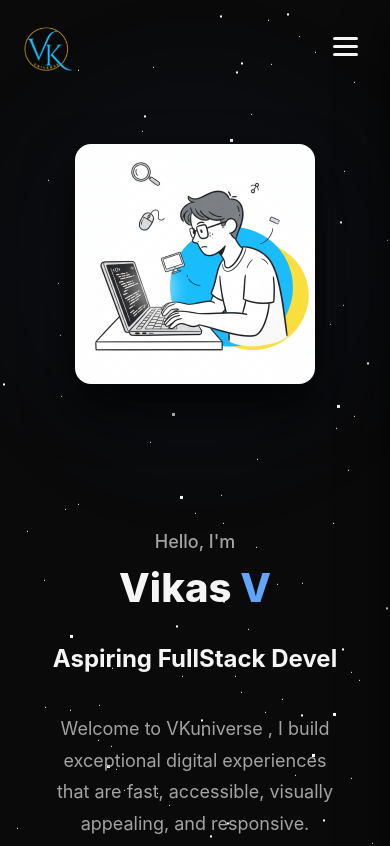
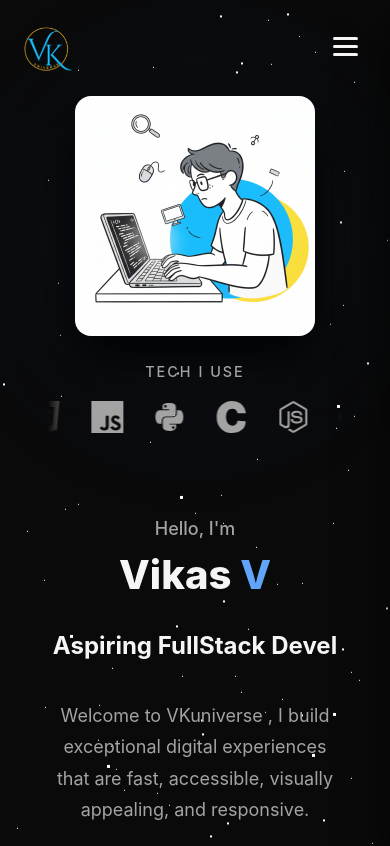
Before and after one commit to vikasvkori1290/VKuniverse, a React app in the folder frontend/: page / in a window 390 px wide. Shown: the top 846 px of the page. Built offline with nearby package versions, Linux system fonts and the light colour scheme; the HTML template or start-up script is replaced by a standard one.

Commit message:
tech marquee

```diff
--- a/frontend/src/components/Hero.jsx
+++ b/frontend/src/components/Hero.jsx
@@ -1,6 +1,7 @@
 import React from 'react';
 import { Link } from 'react-router-dom';
-import { FaGithub, FaLinkedin, FaTwitter, FaEnvelope } from 'react-icons/fa';
+import { FaGithub, FaLinkedin, FaTwitter, FaEnvelope, FaNodeJs, FaReact, FaPython } from 'react-icons/fa';
+import { SiExpress, SiTailwindcss, SiMongodb, SiHtml5, SiCss3, SiJavascript, SiC } from 'react-icons/si';
 import useTypingEffect from '../hooks/useTypingEffect';
 import styles from '../styles/components/Hero.module.css';
 
@@ -13,6 +14,19 @@ const Hero = () => {
     ];
 
     const { text: typingText, cursor } = useTypingEffect(titles, 80, 40, 2000);
+
+    const techIcons = [
+        { Icon: SiHtml5, name: "HTML" },
+        { Icon: SiCss3, name: "CSS" },
+        { Icon: SiJavascript, name: "JavaScript" },
+        { Icon: FaPython, name: "Python" },
+        { Icon: SiC, name: "C" },
+        { Icon: FaNodeJs, name: "Node.js" },
+        { Icon: SiExpress, name: "Express.js" },
+        { Icon: FaReact, name: "React" },
+        { Icon: SiTailwindcss, name: "Tailwind CSS" },
+        { Icon: SiMongodb, name: "MongoDB" },
+    ];
 
     return (
         <section className={styles.heroSection} id="about">
@@ -66,6 +80,20 @@ const Hero = () => {
                                 <img src="/my-photo.png" alt="Vikas V" className={styles.userPhoto} />
                             </div>
                         </div>
+
+                        <p className={styles.techLabel}>Tech I Use</p>
+
+                        {/* Tech Marquee */}
+                        <div className={styles.techMarquee}>
+                            <div className={styles.marqueeTrack}>
+                                {techIcons.concat(techIcons).map((tech, index) => (
+                                    <div key={index} className={styles.techIconItem}>
+                                        <tech.Icon />
+                                    </div>
+                                ))}
+                            </div>
+                        </div>
+
                         <div className={`${styles.blob} ${styles.blob1}`}></div>
                     </div>
                 </div>
--- a/frontend/src/styles/components/Hero.module.css
+++ b/frontend/src/styles/components/Hero.module.css
@@ -13,11 +13,14 @@
     display: grid;
     grid-template-columns: 1fr 1fr;
     gap: var(--spacing-4xl);
-    align-items: center;
+    align-items: flex-start;
+    /* Aligns items to the top */
     position: relative;
     z-index: 1;
     width: 100%;
     padding: 0 var(--spacing-3xl);
+    padding-top: var(--spacing-4xl);
+    /* Ensure some top padding */
 }
 
 .heroContent {
@@ -127,10 +130,16 @@
 .heroVisual {
     position: relative;
     display: flex;
+    flex-direction: column;
     align-items: center;
-    justify-content: center;
-    height: 500px;
+    /* Center horizontally in its column */
+    justify-content: flex-start;
+    /* Align to top */
+    /* Remove fixed height so it hugs content, or reduce it */
+    height: auto;
     perspective: 1000px;
+    margin-top: var(--spacing-xl);
+    /* Add a bit of space to align exactly with text baseline if needed, or 0 */
 }
 
 .visualPlaceholder {
@@ -210,11 +219,85 @@
     transform: translate(-50%, -50%);
 }
 
+/* Old Split Media Queries Removed - Consolidated Below */
+
+/* Reduced Motion */
+@media (prefers-reduced-motion: reduce) {
+    .visualPlaceholder {
+        transition: none;
+    }
+
+    .heroVisual:hover .visualPlaceholder {
+        transform: none;
+    }
+}
+
+
+
+
+.techLabel {
+    color: var(--text-secondary);
+    font-size: 0.9rem;
+    font-weight: 500;
+    text-transform: uppercase;
+    letter-spacing: 2px;
+    margin-top: 30px;
+    margin-bottom: 20px;
+    z-index: 2;
+}
+
+/* Tech Marquee */
+.techMarquee {
+    position: absolute;
+    bottom: -40px;
+    /* Increased gap as requested (~2cm) */
+    left: 50%;
+    transform: translateX(-50%);
+    width: 400px;
+    /* Adjust width as needed (~40% desktop) */
+    overflow: hidden;
+    mask-image: linear-gradient(to right, transparent, black 10%, black 90%, transparent);
+    -webkit-mask-image: linear-gradient(to right, transparent, black 10%, black 90%, transparent);
+    z-index: 2;
+    padding: 10px 0;
+    /* margin-top: -100px; */
+}
+
+.marqueeTrack {
+    display: flex;
+    gap: 30px;
+    animation: scroll 15s linear infinite;
+    width: max-content;
+}
+
+.techIconItem {
+    font-size: 2rem;
+    color: var(--text-secondary);
+    display: flex;
+    align-items: center;
+    justify-content: center;
+    transition: color 0.3s ease;
+}
+
+.techIconItem:hover {
+    color: var(--accent-primary);
+}
+
+@keyframes scroll {
+    0% {
+        transform: translateX(0);
+    }
+
+    100% {
+        transform: translateX(-50%);
+    }
+}
+
 /* Responsive Design */
 @media (max-width: 968px) {
     .heroContainer {
         grid-template-columns: 1fr;
-        gap: var(--spacing-3xl);
+        gap: var(--spacing-xl);
         text-align: center;
         padding: 0 var(--spacing-lg);
     }
@@ -235,13 +318,26 @@
     }
 
     .heroVisual {
-        height: 400px;
+        height: auto;
         order: -1;
+        margin-bottom: 100px;
     }
 
     .visualPlaceholder {
         width: 280px;
         height: 280px;
+    }
+
+    /* Adjust label spacing on mobile */
+    .techLabel {
+        margin-top: 25px;
+        margin-bottom: 0px;
+    }
+
+    .techMarquee {
+        width: 90%;
+        bottom: -70px;
+        margin-bottom: 30px;
     }
 }
 
@@ -263,11 +359,13 @@
         width: 240px;
         height: 240px;
     }
-}
 
-/* Reduced Motion */
-@media (prefers-reduced-motion: reduce) {
-    .visualPlaceholder {
+    .techMarquee {
+        width: 100%;
+        bottom: -90px;
+    }
+
+    .heroVisual {
         transition: none;
     }
 
```
